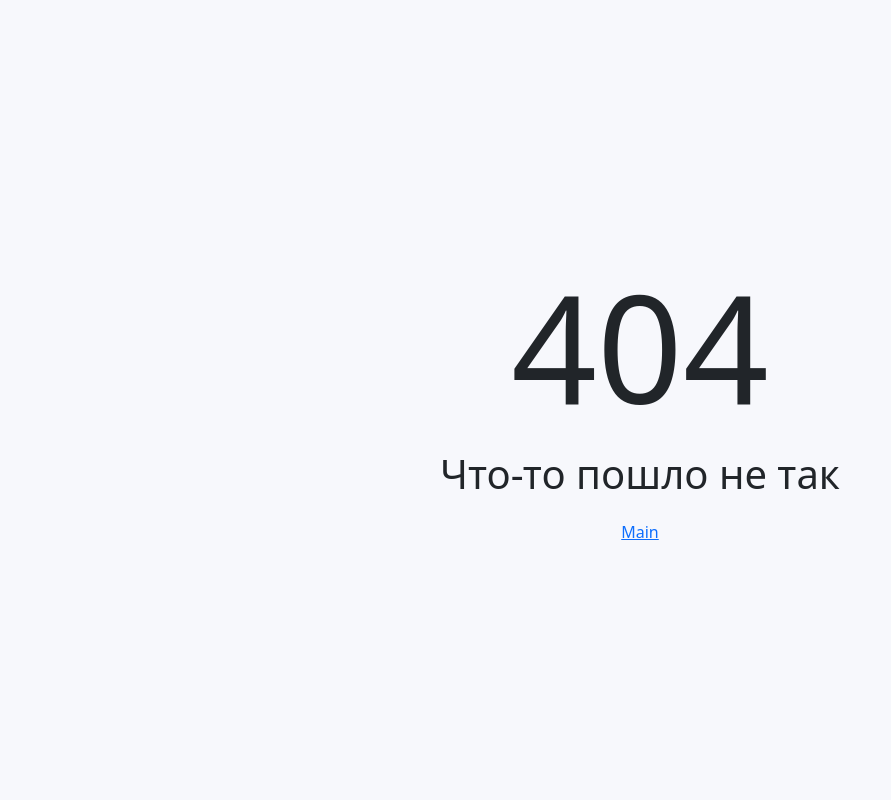
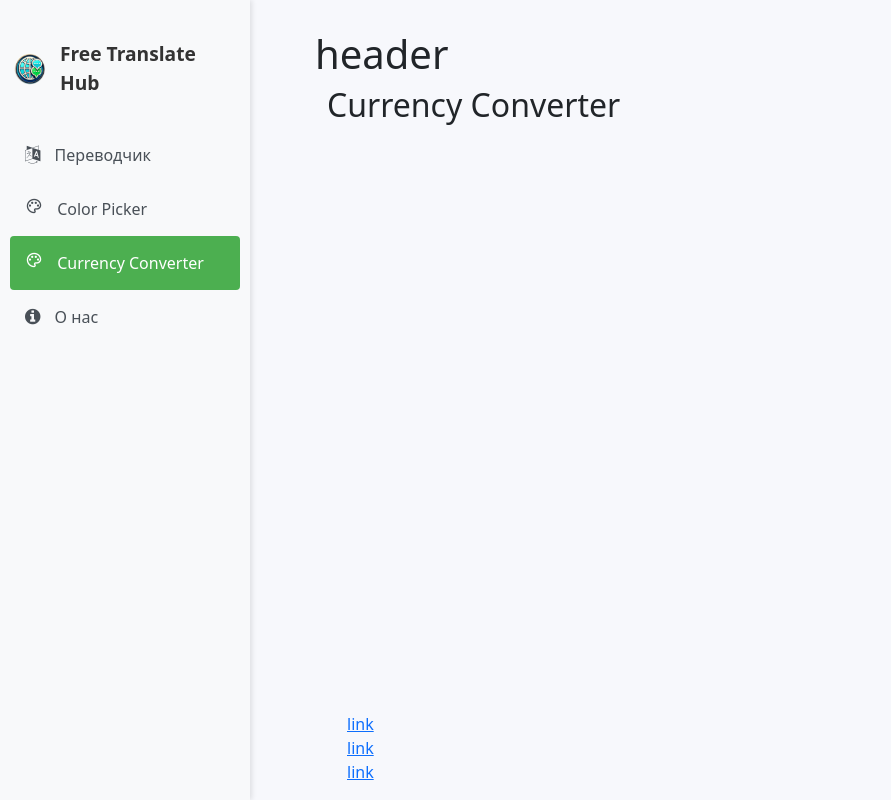
Before and after one commit to Jas-5808/Translate, a React (Vite) app in the folder client/: page /currencyConverter in a window 1280 px wide. Before the commit this address had no page. Shown: the whole page, without its empty margins (0-891 px from the left). Built offline with nearby package versions, Linux system fonts and the light colour scheme.

Commit message:
CurrencyConverter page

```diff
--- a/client/src/components/Leftside.tsx
+++ b/client/src/components/Leftside.tsx
@@ -24,6 +24,11 @@ export function Leftside() {
                             <i className="material-symbols-outlined">palette</i> Color Picker
                         </a>
                     </li>
+                    <li className={`${cn.menuItem} ${location.pathname === '/currencyConverter' ? cn.active : ''}`}>
+                        <a href="/currencyConverter" className={cn.menuLink}>
+                            <i className="material-symbols-outlined">palette</i> Currency Converter
+                        </a>
+                    </li>
                     <li className={`${cn.menuItem} ${location.pathname === '/about' ? cn.active : ''}`}>
                         <a href="/about" className={cn.menuLink}>
                             <i className="fa fa-info-circle"></i> О нас
--- a/client/src/pages/ColorPicker.tsx
+++ b/client/src/pages/ColorPicker.tsx
@@ -178,9 +178,6 @@ export function ColorPicker() {
       <div className="text-center mt-4 ">
         <h2>Выбор цвета с изображения</h2>
         <p>На этой странице пользователи могут загрузить изображение и выбрать на нем любой цвет с помощью функции "Color Picker". Простой и удобный инструмент позволяет определить точный цвет в любом месте изображения, а также получить его представление в форматах HEX и RGB. Это идеальное решение для дизайнеров, разработчиков и всех, кто работает с цветами и нуждается в точных цветовых значениях с изображений.</p>
-        <button onClick={resetSelection} className="btn btn-danger mb-4">
-          Сбросить выбор
-        </button>
       </div>
 
 
--- /dev/null
+++ b/client/src/pages/CurrencyConverter.tsx
@@ -0,0 +1,13 @@
+import cn from "./style.module.css";
+
+export function CurrencyConverter(){
+    return(
+        <>
+            <div className="errorPage">
+                <div className="container">
+                    <h2>Currency Converter</h2>
+                </div>
+            </div>
+        </>
+    )
+}
--- a/client/src/route.jsx
+++ b/client/src/route.jsx
@@ -5,6 +5,7 @@ import { Translate } from "./pages/Translate";
 import { Translate_file } from "./pages/Translate_file";
 import { About } from "./pages/About";
 import { ColorPicker } from "./pages/ColorPicker";
+import { CurrencyConverter } from "./pages/CurrencyConverter";
 
 export const router = createBrowserRouter([
     {
@@ -28,6 +29,10 @@ export const router = createBrowserRouter([
                 path: "/colorPicker",
                 element: <ColorPicker />,
             },
+            {
+                path: "/currencyConverter",
+                element: <CurrencyConverter />,
+            },
 
         ],
     }
```
